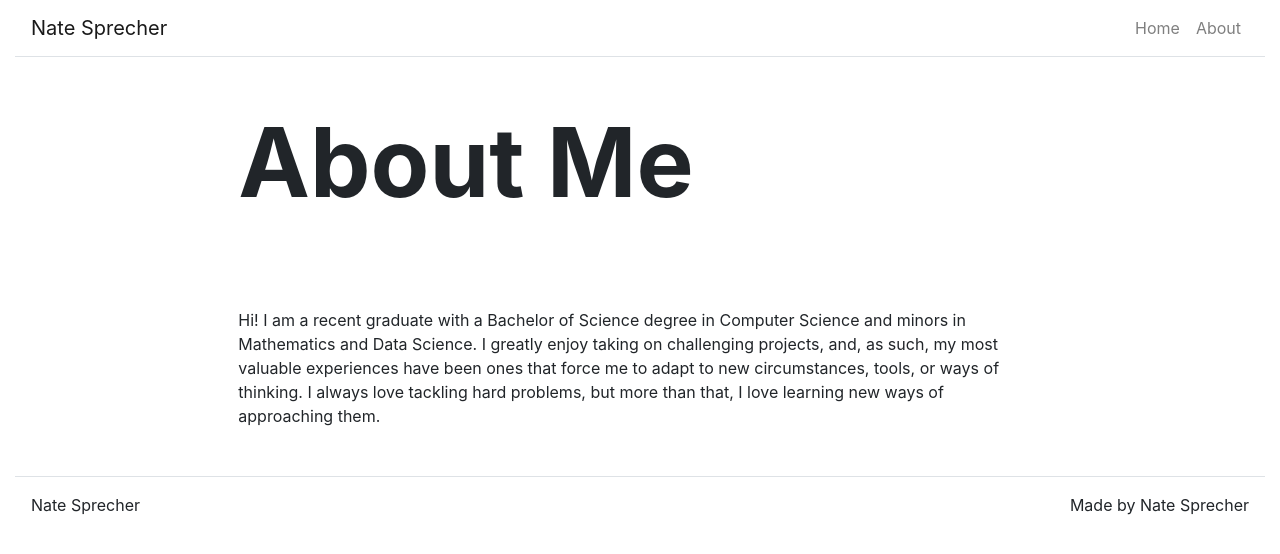
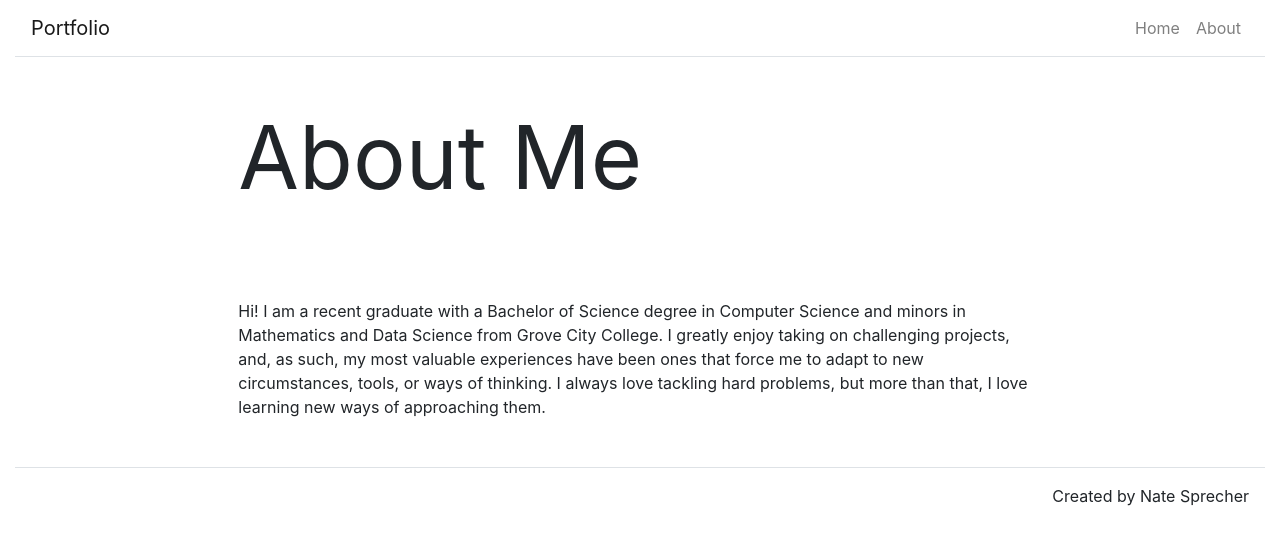
Before and after one commit to SprechND30/portfolio, a React (Create React App) app: page /about in a window 1280 px wide. Shown: the top 554 px of the page. Built offline with nearby package versions, Linux system fonts and the light colour scheme.

Commit message:
changed sizes/content of headers

```diff
--- a/src/App.js
+++ b/src/App.js
@@ -22,7 +22,7 @@ class App extends React.Component {
         { title: 'Contact', path: '/contact' }
       ],
       home: {
-        title: 'My Work',
+        title: 'Nate Sprecher',
         subTitle: 'Check out some of my projects below',
         text: ''
       },
@@ -38,7 +38,7 @@ class App extends React.Component {
         <Container className="p=0" fluid={true}>
 
           <NavBar className="border-bottom" bg="transparent" expand="lg">
-            <NavBar.Brand>Nate Sprecher</NavBar.Brand>
+            <NavBar.Brand>Portfolio</NavBar.Brand>
 
             <NavBar.Toggle className="border-0" aria-controls="navbar-toggle"/>
             <NavBar.Collapse id="navbar-toggle">
--- a/src/components/Contact.js
+++ b/src/components/Contact.js
@@ -7,7 +7,7 @@ function Contact(props) {
 
   return(
     <div>
-      <h1>Contact Me</h1>
+      <h2 className="font-weight-light">Contact Me</h2>
       <Container>
         <Row className="justify-content-start" xs={4} md={6} lg={8}>
           <Col>
--- a/src/components/Footer.js
+++ b/src/components/Footer.js
@@ -10,10 +10,10 @@ function Footer() {
       <Container fluid={true}>
         <Row className="border-top justify-content-between p-3">
           <Col className="p-0" md={3} sm={12}>
-            Nate Sprecher
+
           </Col>
           <Col className="p-0 d-flex justify-content-end" md={3}>
-            Made by Nate Sprecher
+            Created by Nate Sprecher
           </Col>
         </Row>
       </Container>
--- a/src/components/Hero.js
+++ b/src/components/Hero.js
@@ -11,9 +11,9 @@ function Hero(props) {
       <Container fluid={true}>
         <Row className="justify-content-center py-5">
           <Col md={8} sm={12}>
-            { props.title && <h1 className="display-1 font-weight-bolder">{props.title}</h1> }
+            { props.title && <h1 className="display-2 font-weight-normal">{props.title}</h1> }
             { props.subTitle && <h3 className="display-4 font-weight-light">{props.subTitle}</h3> }
-            { props.text && <h3 className="lead font-weight-light">{props.text}</h3> }
+
           </Col>
         </Row>
       </Container>
--- a/src/pages/AboutPage.js
+++ b/src/pages/AboutPage.js
@@ -10,7 +10,7 @@ function AboutPage(props) {
       <Hero title={props.title} />
 
       <Content>
-      Hi! I am a recent graduate with a Bachelor of Science degree in Computer Science and minors in Mathematics and Data Science. I greatly enjoy taking on challenging projects, and, as such, my most valuable experiences have been ones that force me to adapt to new circumstances, tools, or ways of thinking. I always love tackling hard problems, but more than that, I love learning new ways of approaching them.
+      Hi! I am a recent graduate with a Bachelor of Science degree in Computer Science and minors in Mathematics and Data Science from Grove City College. I greatly enjoy taking on challenging projects, and, as such, my most valuable experiences have been ones that force me to adapt to new circumstances, tools, or ways of thinking. I always love tackling hard problems, but more than that, I love learning new ways of approaching them.
       </Content>
     </div>
   );
```
